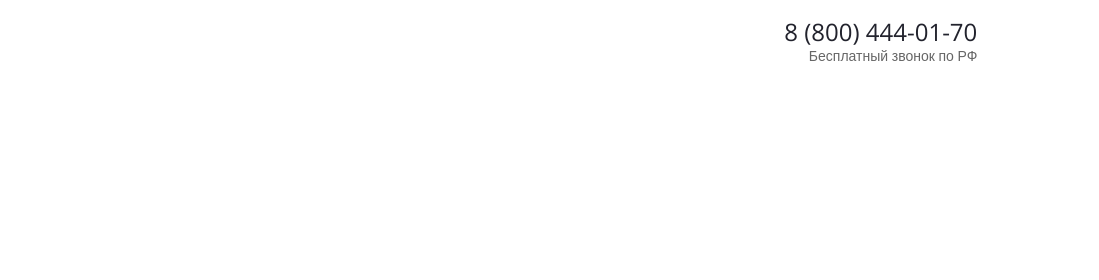
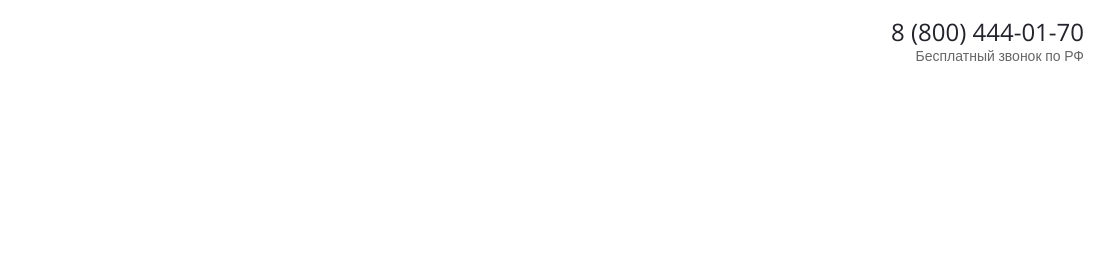
Before and after one commit to Artem-Kalashnikov/footer-lexmer, a plain HTML site: page index.html in a window 1280 px wide. Shown: the top 280 px of the page, 181-1280 px from the left. Drawn offline with nearby package versions, Linux system fonts and the light colour scheme.

Commit message:
Update index.html

```diff
--- a/index.html
+++ b/index.html
@@ -21,7 +21,7 @@
           <div class="header__logo col-5 col-sm-6">
             <a href="/"> <img src="./img/logo.svg" alt="" /></a>
           </div>
-          <div class="header__tel col-7 col-sm-5 text-right">
+          <div class="header__tel col-7 col-sm-6 text-right">
             <div class="header__tel--number">
               <a href="tel:8 (800) 444-01-70">8 (800) 444-01-70</a>
             </div>
```
